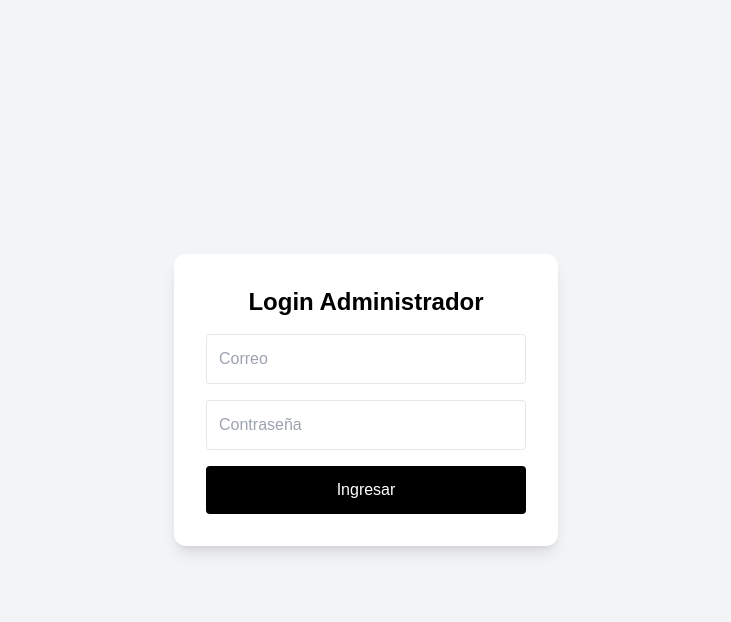
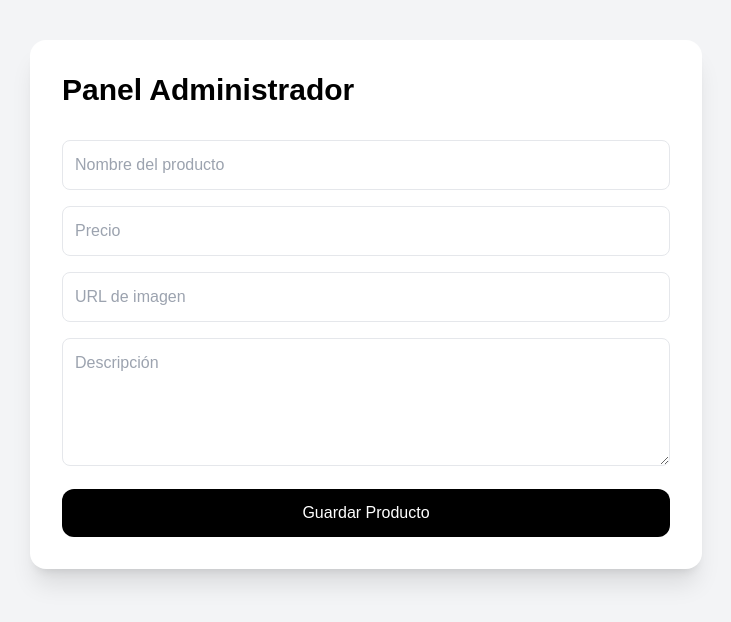
Before and after one commit to gc190311-svg/ferreteria-online, a Next.js app: page /admin in a window 1280 px wide. Shown: the top 622 px of the page, without its empty margins (274-1005 px from the left). Built offline with nearby package versions, Linux system fonts and the light colour scheme.

Commit message:
Update page.jsx

```diff
--- a/app/admin/page.jsx
+++ b/app/admin/page.jsx
@@ -1,56 +1,123 @@
 'use client';
 
-import { useState } from 'react';
-import { signInWithEmailAndPassword } from 'firebase/auth';
-import { auth } from '../firebase';
+import { useState } from "react";
+import { db } from "../firebase";
+import { collection, addDoc } from "firebase/firestore";
 
 export default function AdminPage() {
-  const [email, setEmail] = useState('');
-  const [password, setPassword] = useState('');
 
-  const loginAdmin = async () => {
+  const [producto, setProducto] = useState({
+    nombre: "",
+    precio: "",
+    imagen: "",
+    descripcion: ""
+  });
+
+  const guardarProducto = async () => {
+
+    if (!producto.nombre) {
+      alert("Ingresa nombre");
+      return;
+    }
+
     try {
-      await signInWithEmailAndPassword(auth, email, password);
 
-      alert('Bienvenido administrador');
+      await addDoc(collection(db, "productos"), {
+        nombre: producto.nombre,
+        precio: producto.precio,
+        imagen: producto.imagen,
+        descripcion: producto.descripcion
+      });
 
-      window.location.href = '/';
+      alert("Producto agregado");
+
+      setProducto({
+        nombre: "",
+        precio: "",
+        imagen: "",
+        descripcion: ""
+      });
 
     } catch (error) {
-      alert('Correo o contraseña incorrectos');
+      console.log(error);
+      alert("Error al guardar");
     }
   };
 
   return (
-    <div className="min-h-screen flex items-center justify-center bg-gray-100">
-      <div className="bg-white p-8 rounded-xl shadow-lg w-96">
-        <h2 className="text-2xl font-bold mb-4 text-center">
-          Login Administrador
-        </h2>
+
+    <div className="min-h-screen bg-gray-100 p-10">
+
+      <div className="max-w-2xl mx-auto bg-white p-8 rounded-2xl shadow-xl">
+
+        <h1 className="text-3xl font-bold mb-8">
+          Panel Administrador
+        </h1>
+
+        <div className="space-y-4">
 
           <input
-          type="email"
-          placeholder="Correo"
-          value={email}
-          onChange={(e) => setEmail(e.target.value)}
-          className="w-full border p-3 rounded mb-4"
+            type="text"
+            placeholder="Nombre del producto"
+            value={producto.nombre}
+            onChange={(e) =>
+              setProducto({
+                ...producto,
+                nombre: e.target.value
+              })
+            }
+            className="w-full border p-3 rounded-lg"
           />
 
           <input
-          type="password"
-          placeholder="Contraseña"
-          value={password}
-          onChange={(e) => setPassword(e.target.value)}
-          className="w-full border p-3 rounded mb-4"
+            type="text"
+            placeholder="Precio"
+            value={producto.precio}
+            onChange={(e) =>
+              setProducto({
+                ...producto,
+                precio: e.target.value
+              })
+            }
+            className="w-full border p-3 rounded-lg"
+          />
+
+          <input
+            type="text"
+            placeholder="URL de imagen"
+            value={producto.imagen}
+            onChange={(e) =>
+              setProducto({
+                ...producto,
+                imagen: e.target.value
+              })
+            }
+            className="w-full border p-3 rounded-lg"
+          />
+
+          <textarea
+            placeholder="Descripción"
+            value={producto.descripcion}
+            onChange={(e) =>
+              setProducto({
+                ...producto,
+                descripcion: e.target.value
+              })
+            }
+            className="w-full border p-3 rounded-lg h-32"
           />
 
           <button
-          onClick={loginAdmin}
-          className="w-full bg-black text-white p-3 rounded"
+            onClick={guardarProducto}
+            className="bg-black text-white px-6 py-3 rounded-xl w-full"
           >
-          Ingresar
+            Guardar Producto
           </button>
+
         </div>
+
+      </div>
+
     </div>
   );
 }
```
Lines whose indentation alone changed are shown as unchanged.
